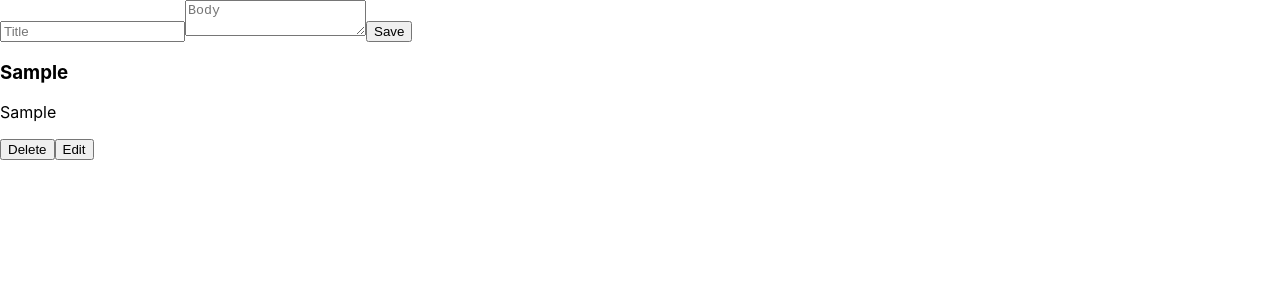
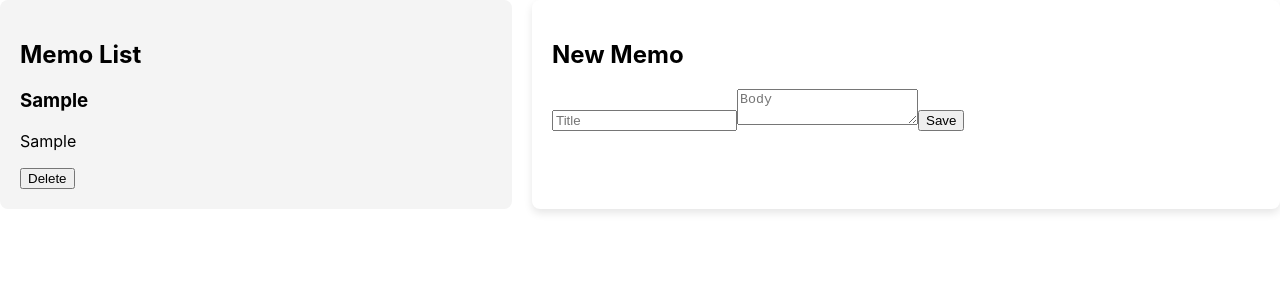
Before and after one commit to 2i-7/memo-app, a React (Create React App) app: page / in a window 1280 px wide. Both pictures are taken after typing "Sample", "Sample" into the empty fields and a click on the button "Save". Shown: the top 300 px of the page. Built offline with nearby package versions, Linux system fonts and the light colour scheme.

Commit message:
メモ一覧を左側に、新しいメモを右側にした

```diff
--- a/package.json
+++ b/package.json
@@ -40,5 +40,8 @@
       "last 1 firefox version",
       "last 1 safari version"
     ]
+  },
+  "devDependencies": {
+    "@types/uuid": "^10.0.0"
   }
 }
--- a/src/App.css
+++ b/src/App.css
@@ -1,38 +1,19 @@
-.App {
-  text-align: center;
+.app-container {
+  display: flex;
+  gap: 20px;
 }
 
-.App-logo {
-  height: 40vmin;
-  pointer-events: none;
+.memo-list-container {
+  width: 40%;
+  background: #f4f4f4;
+  padding: 20px;
+  border-radius: 8px;
 }
 
-@media (prefers-reduced-motion: no-preference) {
-  .App-logo {
-    animation: App-logo-spin infinite 20s linear;
-  }
+.memo-editor-container {
+  width: 60%;
+  background: #fff;
+  padding: 20px;
+  border-radius: 8px;
+  box-shadow: 0 4px 8px rgba(0, 0, 0, 0.1);
 }
-
-.App-header {
-  background-color: #282c34;
-  min-height: 100vh;
-  display: flex;
-  flex-direction: column;
-  align-items: center;
-  justify-content: center;
-  font-size: calc(10px + 2vmin);
-  color: white;
-}
-
-.App-link {
-  color: #61dafb;
-}
-
-@keyframes App-logo-spin {
-  from {
-    transform: rotate(0deg);
-  }
-  to {
-    transform: rotate(360deg);
-  }
-}
--- a/src/App.tsx
+++ b/src/App.tsx
@@ -1,44 +1,43 @@
-// src/App.tsx
 import React, { useState } from 'react';
+import MemoList from './components/MemoList';
 import MemoEditor from './components/MemoEditor';
-import MemoList from './components/MemoList';
-import { useLocalStorage } from './hooks/useLocalStorage';
+import './App.css';
 
-// Memo型を定義
 interface Memo {
+  id: string;
   title: string;
   body: string;
 }
 
 const App: React.FC = () => {
-  const [memos, setMemos] = useLocalStorage<Memo[]>('memos', []); // 型指定
-  const [editingIndex, setEditingIndex] = useState<number | null>(null);
+  const [memos, setMemos] = useState<Memo[]>([]);
+  const [selectedMemo, setSelectedMemo] = useState<Memo | null>(null);
 
-  const handleSaveMemo = (title: string, body: string) => {
-    if (editingIndex === null) {
-      setMemos([...memos, { title, body }]);
+  const handleSave = (memo: Memo) => {
+    if (memo.id) {
+      setMemos((prevMemos) => prevMemos.map(m => m.id === memo.id ? memo : m));
     } else {
-      const updatedMemos = [...memos];
-      updatedMemos[editingIndex] = { title, body };
-      setMemos(updatedMemos);
+      const newMemo = { ...memo, id: Date.now().toString() };
+      setMemos((prevMemos) => [...prevMemos, newMemo]);
     }
-    setEditingIndex(null);
+    setSelectedMemo(null);
   };
 
-  const handleDeleteMemo = (index: number) => {
-    const updatedMemos = memos.filter((_, i) => i !== index);
-    setMemos(updatedMemos);
-  };
-
-  const handleEditMemo = (index: number, title: string, body: string) => {
-    setEditingIndex(index);
-    // setTitle, setBody の代わりにメモの内容を直接編集
+  const handleDelete = (id: string) => {
+    setMemos((prevMemos) => prevMemos.filter(memo => memo.id !== id));
+    if (selectedMemo?.id === id) {
+      setSelectedMemo(null);
+    }
   };
 
   return (
-    <div>
-      <MemoEditor onSave={handleSaveMemo} />
-      <MemoList memos={memos} onDelete={handleDeleteMemo} onEdit={handleEditMemo} />
+    <div className="app-container">
+      <div className="memo-list-container">
+        <MemoList memos={memos} onDelete={handleDelete} onSelect={setSelectedMemo} />
+      </div>
+      <div className="memo-editor-container">
+        <MemoEditor onSave={handleSave} selectedMemo={selectedMemo} />
+      </div>
     </div>
   );
 };
--- a/src/components/MemoEditor.tsx
+++ b/src/components/MemoEditor.tsx
@@ -1,40 +1,42 @@
-// src/components/MemoEditor.tsx
-import React, { useState } from 'react';
+import React, { useState, useEffect } from 'react';
+
+interface Memo {
+  id: string;
+  title: string;
+  body: string;
+}
 
 interface MemoEditorProps {
-  onSave: (title: string, body: string) => void;
-  initialTitle?: string;
-  initialBody?: string;
+  onSave: (memo: Memo) => void;
+  selectedMemo: Memo | null;
 }
 
-const MemoEditor: React.FC<MemoEditorProps> = ({ onSave, initialTitle = '', initialBody = '' }) => {
-  const [title, setTitle] = useState(initialTitle);
-  const [body, setBody] = useState(initialBody);
+const MemoEditor: React.FC<MemoEditorProps> = ({ onSave, selectedMemo }) => {
+  const [title, setTitle] = useState('');
+  const [body, setBody] = useState('');
 
-  const handleSave = () => {
-    if (title.trim() && body.trim()) {
-      onSave(title, body);
+  useEffect(() => {
+    if (selectedMemo) {
+      setTitle(selectedMemo.title);
+      setBody(selectedMemo.body);
+    } else {
       setTitle('');
       setBody('');
     }
+  }, [selectedMemo]);
+
+  const handleSave = () => {
+    onSave({ id: selectedMemo?.id || '', title, body });
+    setTitle('');
+    setBody('');
   };
 
   return (
-    <div>
-      <input
-        type="text"
-        value={title}
-        onChange={(e) => setTitle(e.target.value)}
-        placeholder="Title"
-        maxLength={100}
-      />
-      <textarea
-        value={body}
-        onChange={(e) => setBody(e.target.value)}
-        placeholder="Body"
-        maxLength={1000}
-      />
-      <button onClick={handleSave}>Save</button>
+    <div className="memo-editor">
+      <h2>{selectedMemo ? 'Edit Memo' : 'New Memo'}</h2>
+      <input type="text" value={title} onChange={(e) => setTitle(e.target.value)} placeholder="Title" />
+      <textarea value={body} onChange={(e) => setBody(e.target.value)} placeholder="Body" />
+      <button onClick={handleSave}>{selectedMemo ? 'Update' : 'Save'}</button>
     </div>
   );
 };
--- a/src/components/MemoList.tsx
+++ b/src/components/MemoList.tsx
@@ -1,27 +1,26 @@
-// src/components/MemoList.tsx
 import React from 'react';
-import MemoEditor from './MemoEditor';
 
 interface Memo {
+  id: string;
   title: string;
   body: string;
 }
 
 interface MemoListProps {
   memos: Memo[];
-  onDelete: (index: number) => void;
-  onEdit: (index: number, title: string, body: string) => void;
+  onDelete: (id: string) => void;
+  onSelect: (memo: Memo) => void;
 }
 
-const MemoList: React.FC<MemoListProps> = ({ memos, onDelete, onEdit }) => {
+const MemoList: React.FC<MemoListProps> = ({ memos, onDelete, onSelect }) => {
   return (
-    <div>
-      {memos.map((memo, index) => (
-        <div key={index}>
+    <div className="memo-list">
+      <h2>Memo List</h2>
+      {memos.map((memo) => (
+        <div key={memo.id} className="memo-item" onClick={() => onSelect(memo)}>
           <h3>{memo.title}</h3>
           <p>{memo.body}</p>
-          <button onClick={() => onDelete(index)}>Delete</button>
-          <button onClick={() => onEdit(index, memo.title, memo.body)}>Edit</button>
+          <button onClick={(e) => { e.stopPropagation(); onDelete(memo.id); }}>Delete</button>
         </div>
       ))}
     </div>
```
Also changed, not shown: 2 other files (tests, documents, lock files or other folders).
